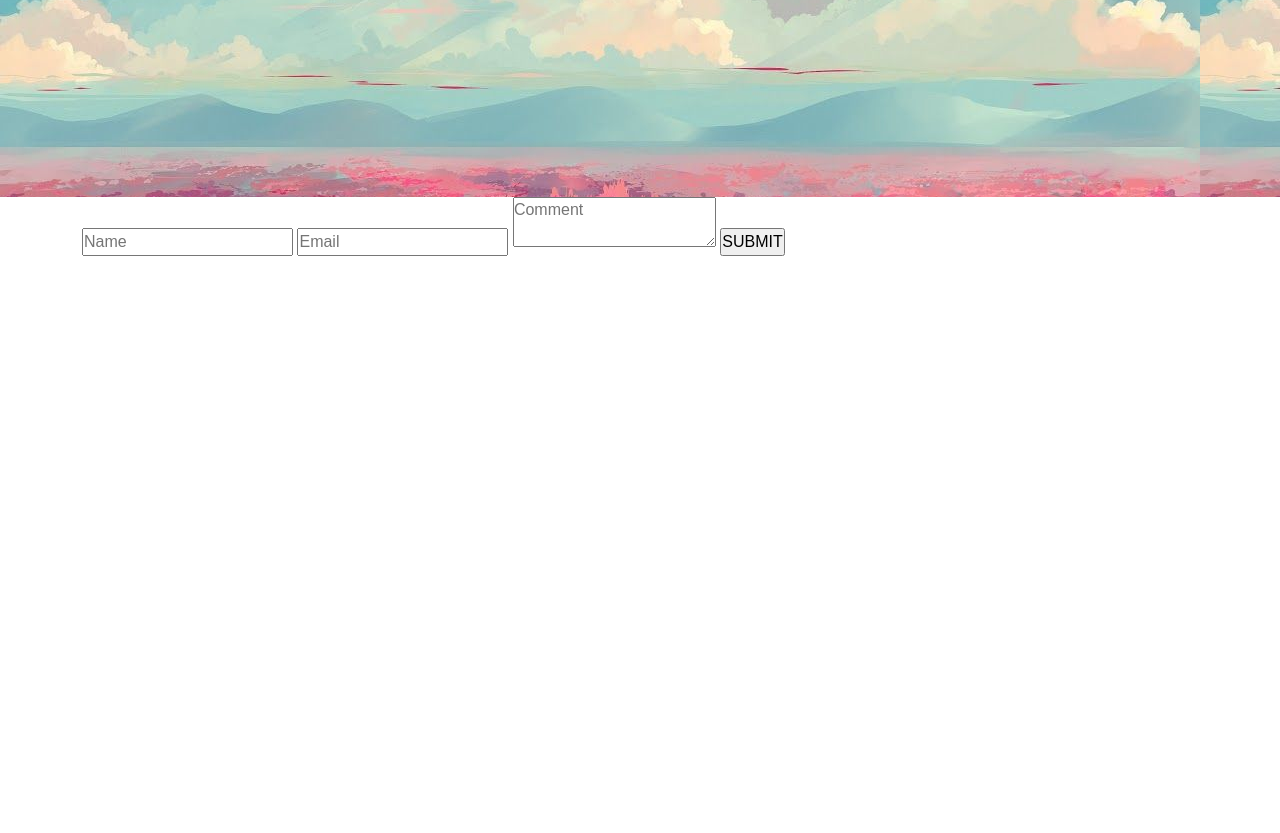
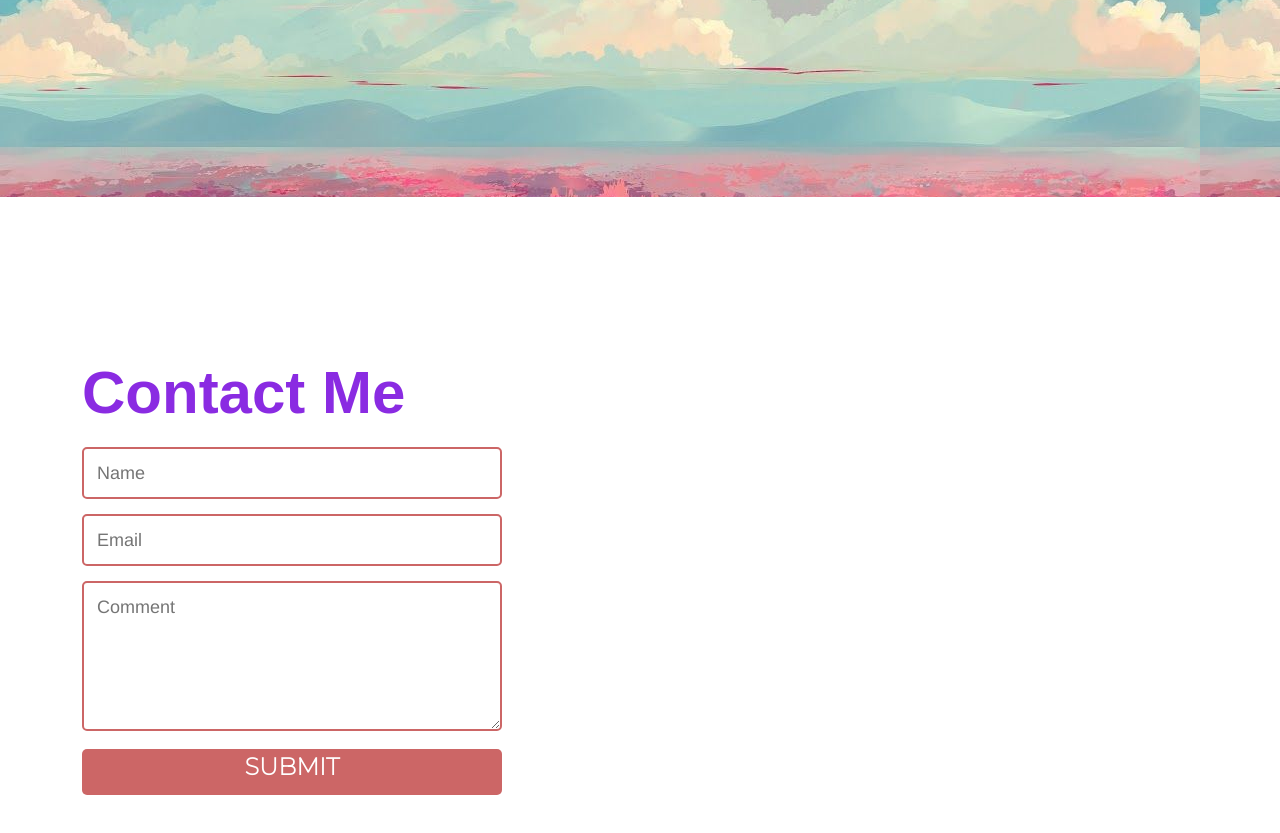
Before and after one commit to Monyjenni/Chansovanmony_Yoeun_Portfolio, a plain HTML site: page Portfolio_v1/home.html in a window 1280 px wide. Shown: the part 3087-3920 px from the top of the page. Before the commit the page ends 3343 px from the top, so only its background shows below. Drawn offline with nearby package versions, Linux system fonts and the light colour scheme; files whose address does not match are found by name; a web font is replaced by a local one.

Commit message:
adding_form_contact

```diff
--- a/Portfolio_v1/home.html
+++ b/Portfolio_v1/home.html
@@ -79,13 +79,16 @@
     </div>
     <div id="contact">
       <div class="container">
+        <div class="row-contact">
         <div class="col-contact">
           <form>
+            <h1>Contact Me</h1>
             <input name="name" type="text" class="feedback-input" placeholder="Name" />
             <input name="email" type="text" class="feedback-input" placeholder="Email" />
             <textarea name="text" class="feedback-input" placeholder="Comment"></textarea>
             <input type="submit" value="SUBMIT"/>
           </form>
+        </div>
         </div>
       </div>
     </div>
--- a/Portfolio_v1/style.css
+++ b/Portfolio_v1/style.css
@@ -151,3 +151,66 @@
 .col-contact {
   align-items: center;
 }
+/* --------------------------------------------------------- */
+form {
+  max-width: 420px;
+  margin: 60px auto;
+}
+form h1 {
+  font-size: 60px;
+  font-weight: 600;
+  color: blueviolet;
+  padding-bottom: 10px;
+}
+
+.feedback-input {
+  color: black;
+  font-family: Helvetica, Arial, sans-serif;
+  font-weight: 500;
+  font-size: 18px;
+  border-radius: 5px;
+  line-height: 22px;
+  background-color: transparent;
+  border: 2px solid #cc6666;
+  transition: all 0.3s;
+  padding: 13px;
+  margin-bottom: 15px;
+  width: 100%;
+  box-sizing: border-box;
+  outline: 0;
+}
+
+.feedback-input:focus {
+  border: 2px solid #cc4949;
+}
+
+textarea {
+  height: 150px;
+  line-height: 150%;
+  resize: vertical;
+}
+
+[type="submit"] {
+  font-family: "Montserrat", Arial, Helvetica, sans-serif;
+  width: 100%;
+  background: #cc6666;
+  border-radius: 5px;
+  border: 0;
+  cursor: pointer;
+  color: white;
+  font-size: 24px;
+  /* padding-top: 10px; */
+  padding-bottom: 10px;
+  transition: all 0.3s;
+  margin-top: -4px;
+  font-weight: 700;
+}
+[type="submit"]:hover {
+  background: #cc4949;
+}
+.row-contact {
+  padding: 100px 0;
+  display: flex;
+  justify-content: space-between;
+  flex-wrap: wrap;
+}
```
